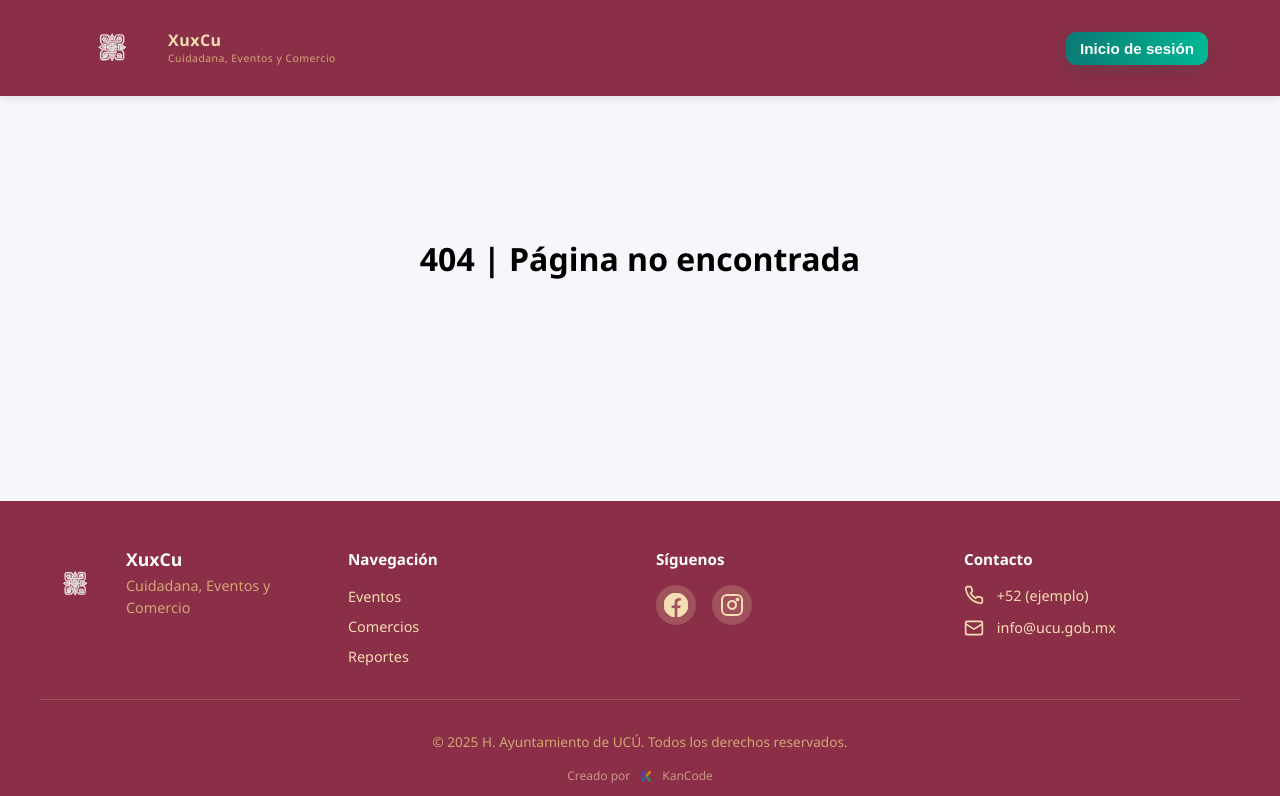
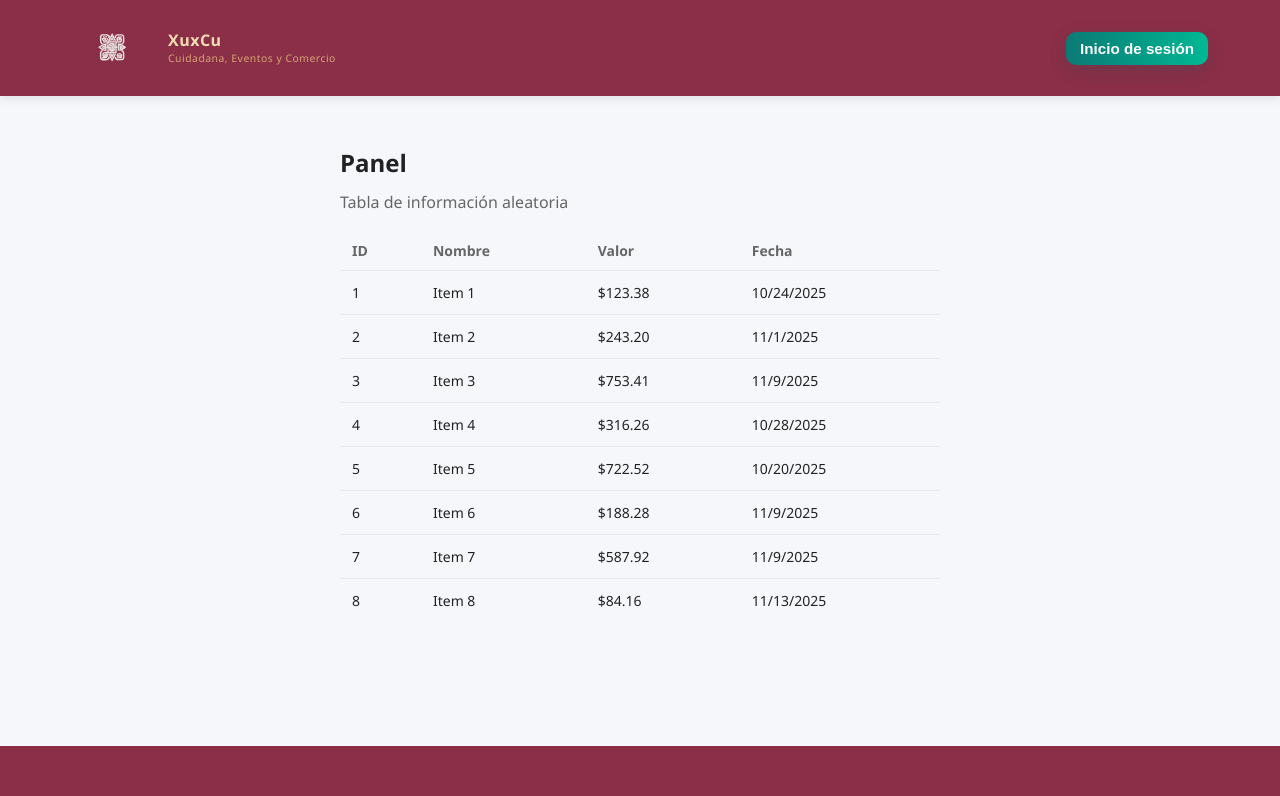
Before and after one commit to Isael7w7/front-ucu, a React (Vite) app: page /dashboard in a window 1280 px wide. Shown: the top 796 px of the page. Built offline with nearby package versions, Linux system fonts and the light colour scheme.

Commit message:
login y dashboard

```diff
--- a/src/App.jsx
+++ b/src/App.jsx
@@ -6,6 +6,7 @@ import EventosPage from './pages/EventosPage';
 import ComerciosPage from './pages/ComerciosPage';
 import ReportarPage from './pages/ReportarPage';
 import LoginPage from './components/Login.jsx'; // 👈 RUTA CORREGIDA: ahora busca en 'components'
+import Dashboard from './pages/Dashboard';
 import './App.css';
 
 // -------------------------------------------------------------------------
@@ -92,6 +93,9 @@ function App() {
           {/* RUTA DE LOGIN: Componente Login.jsx */}
           <Route path="/login" element={<LoginPage />} />
 
+          {/* RUTA DASHBOARD: Página mostrada tras login */}
+          <Route path="/dashboard" element={<Dashboard />} />
+
           {/* Opcional: Ruta para manejar URLs desconocidas */}
           <Route path="*" element={<h1>404 | Página no encontrada</h1>} />
 
--- a/src/components/Login.jsx
+++ b/src/components/Login.jsx
@@ -15,20 +15,31 @@ const Login = ({ onSubmit } = {}) => {
     setLoading(true);
     setError(null);
     const credentials = { usuario, password };
-
     try {
+      // Si se pasó un callback externo, lo respetamos (por ejemplo para llamar a una API)
       if (onSubmit) {
-        // Si se pasa un callback (para API), lo ejecuta
         await onSubmit(credentials);
       } else {
-        // Comportamiento por defecto (simulado)
-        await new Promise((res, rej) => setTimeout(Math.random() > 0.1 ? res : rej, 800)); // 10% de fallo simulado
-        console.log('✅ Inicio de sesión simulado exitoso.', credentials);
+        // Comprobación local temporal: usuario 'admin' y contraseña '123'
+        if (!(usuario === 'admin' && password === '123')) {
+          throw new Error('Credenciales inválidas');
+        }
       }
-      navigate('/'); // Redirigir al home al tener éxito
+
+      // Redirigir al dashboard: SPA first, luego fallback forzado
+      try {
+        navigate('/dashboard');
+      } catch (e) {
+        window.location.href = '/dashboard';
+      }
+
+      setTimeout(() => {
+        if (window.location.pathname !== '/dashboard') {
+          window.location.href = '/dashboard';
+        }
+      }, 200);
     } catch (err) {
-      console.error('❌ Error de login:', err?.message || err);
-      setError('Usuario o contraseña incorrectos. Intenta de nuevo.');
+      setError('Usuario o contraseña incorrectos. Usa admin / 123 temporalmente.');
     } finally {
       setLoading(false);
     }
--- /dev/null
+++ b/src/pages/Dashboard.jsx
@@ -0,0 +1,58 @@
+import React, { useMemo } from 'react';
+import '../styles/Login.css';
+
+const makeRandomRow = (i) => ({
+  id: i + 1,
+  name: `Item ${i + 1}`,
+  value: (Math.random() * 1000).toFixed(2),
+  date: new Date(Date.now() - Math.floor(Math.random() * 1000 * 60 * 60 * 24 * 30)).toLocaleDateString()
+});
+
+const Dashboard = () => {
+  const rows = useMemo(() => Array.from({ length: 8 }).map((_, i) => makeRandomRow(i)), []);
+
+  return (
+    <main style={{ padding: 24 }}>
+      <h2 style={{ margin: '6px 0 12px', color: 'var(--text, #111)' }}>Panel</h2>
+      <p style={{ margin: '0 0 18px', color: 'var(--muted, #666)' }}>Tabla de información aleatoria</p>
+
+      <div style={{ overflowX: 'auto' }}>
+        <table style={{ width: '100%', borderCollapse: 'collapse', minWidth: 600 }}>
+          <thead>
+            <tr>
+              <th style={thStyle}>ID</th>
+              <th style={thStyle}>Nombre</th>
+              <th style={thStyle}>Valor</th>
+              <th style={thStyle}>Fecha</th>
+            </tr>
+          </thead>
+          <tbody>
+            {rows.map((r) => (
+              <tr key={r.id} style={{ borderTop: '1px solid rgba(0,0,0,0.06)' }}>
+                <td style={tdStyle}>{r.id}</td>
+                <td style={tdStyle}>{r.name}</td>
+                <td style={tdStyle}>${r.value}</td>
+                <td style={tdStyle}>{r.date}</td>
+              </tr>
+            ))}
+          </tbody>
+        </table>
+      </div>
+    </main>
+  );
+};
+
+const thStyle = {
+  textAlign: 'left',
+  padding: '10px 12px',
+  fontSize: 14,
+  color: 'var(--muted, #666)'
+};
+
+const tdStyle = {
+  padding: '12px',
+  fontSize: 14,
+  color: 'var(--text, #111)'
+};
+
+export default Dashboard;
```
